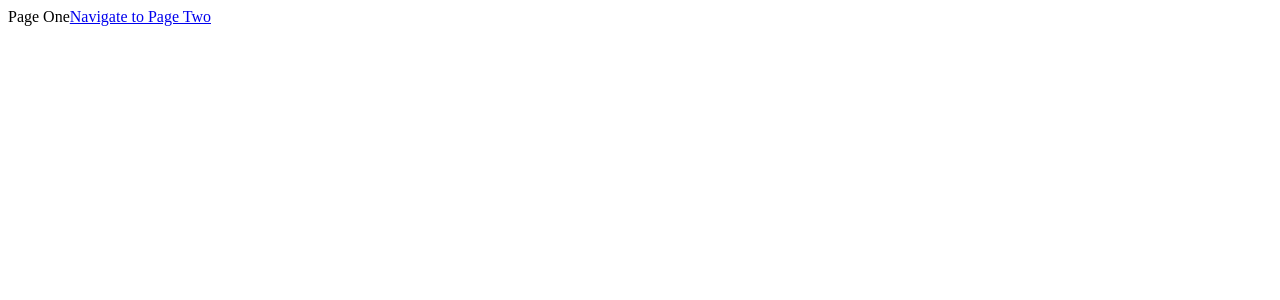
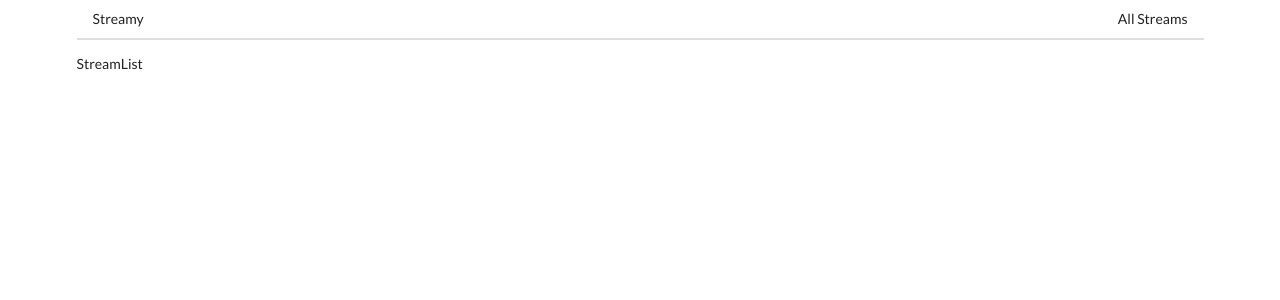
Before and after one commit to mxmitch/streams, a React (Create React App) app: page / in a window 1280 px wide. Shown: the top 300 px of the page. Built offline with nearby package versions, Linux system fonts and the light colour scheme.

Commit message:
added Route paths to stream components and Header component with Links

```diff
--- a/public/index.html
+++ b/public/index.html
@@ -5,6 +5,10 @@
     <link rel="icon" href="%PUBLIC_URL%/favicon.ico" />
     <meta name="viewport" content="width=device-width, initial-scale=1" />
     <meta name="theme-color" content="#000000" />
+    <link
+      rel="stylesheet"
+      href="https://cdnjs.cloudflare.com/ajax/libs/semantic-ui/2.4.1/semantic.min.css"
+    />
     <meta
       name="description"
       content="Web site created using create-react-app"
--- a/src/components/App.js
+++ b/src/components/App.js
@@ -1,31 +1,23 @@
 import React from "react";
-import { BrowserRouter, Route, Link } from "react-router-dom";
-
-const PageOne = () => {
-  return (
-    <div>
-      Page One
-      <Link to="/pagetwo">Navigate to Page Two</Link>
-    </div>
-  );
-};
-
-const PageTwo = () => {
-  return (
-    <div>
-      Page Two<button>Click Me!</button>
-      <Link to="/">Navigate to Page One</Link>
-    </div>
-  );
-};
+import { BrowserRouter, Route } from "react-router-dom";
+import StreamCreate from "./streams/StreamCreate";
+import StreamEdit from "./streams/StreamEdit";
+import StreamDelete from "./streams/StreamDelete";
+import StreamShow from "./streams/StreamShow";
+import StreamList from "./streams/StreamList";
+import Header from "./Header";
 
 const App = () => {
   return (
-    <div>
+    <div className="ui container">
       <BrowserRouter>
         <div>
-          <Route path="/" exact component={PageOne} />
-          <Route path="/pagetwo" component={PageTwo} />
+          <Header />
+          <Route path="/" exact component={StreamList} />
+          <Route path="/new" exact component={StreamCreate} />
+          <Route path="/edit" exact component={StreamEdit} />
+          <Route path="/delete" exact component={StreamDelete} />
+          <Route path="/show" exact component={StreamShow} />
         </div>
       </BrowserRouter>
     </div>
--- /dev/null
+++ b/src/components/Header.js
@@ -0,0 +1,19 @@
+import React from "react";
+import { Link } from "react-router-dom";
+
+const Header = () => {
+  return (
+    <div className="ui secondary pointing menu">
+      <Link to="/" className="item">
+        Streamy
+      </Link>
+      <div className="right menu">
+        <Link to="/" className="item">
+          All Streams
+        </Link>
+      </div>
+    </div>
+  );
+};
+
+export default Header;
```
